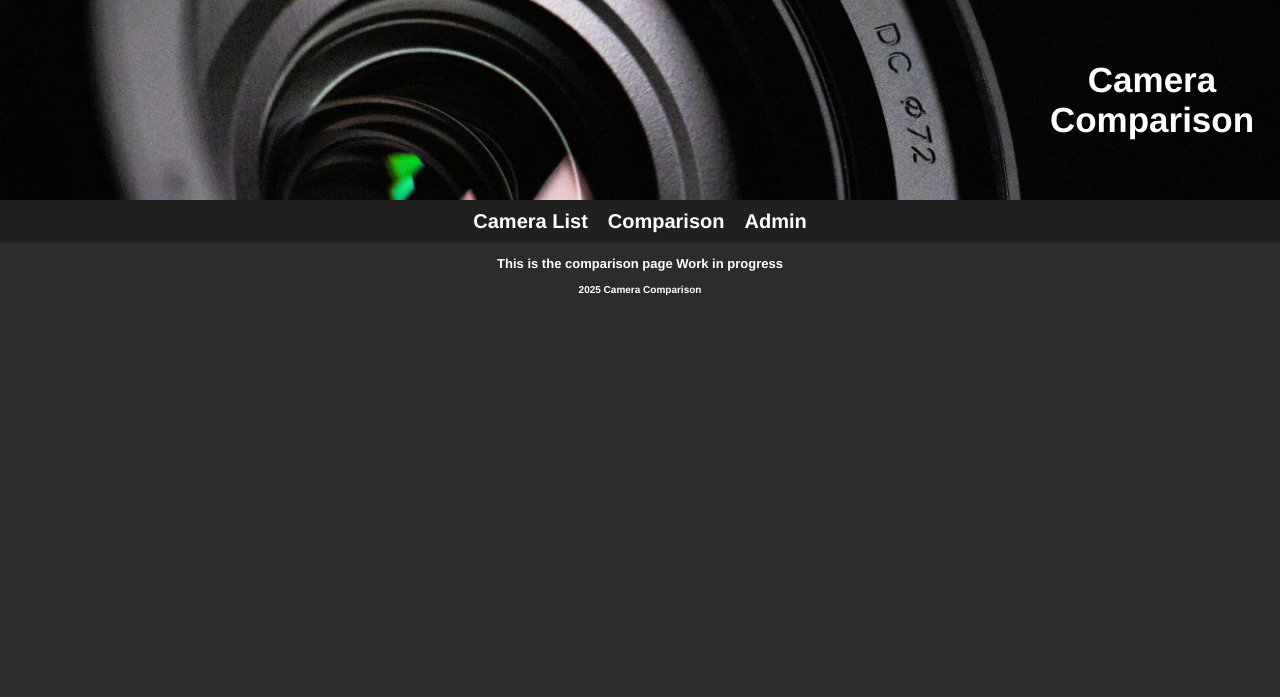
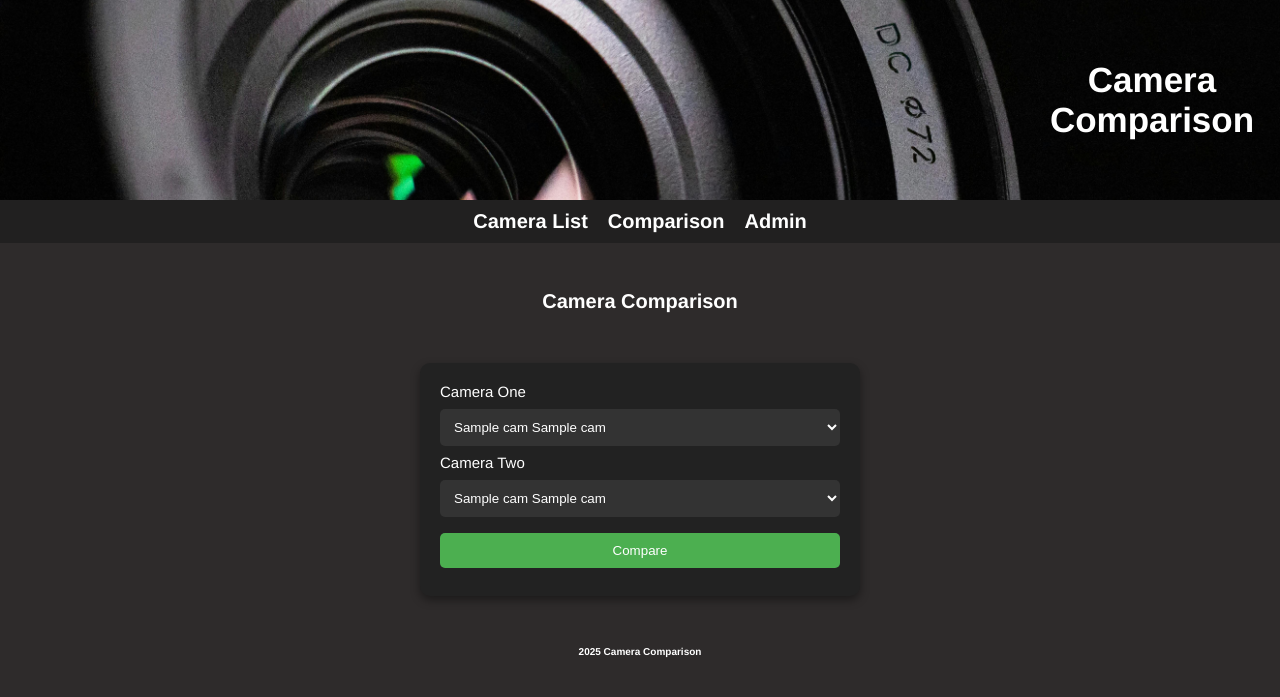
Before and after one commit to 22141bhs/camcomp, a Python web app: template templates/comparison.html in a window 1280 px wide. Shown: the top 697 px of the page. Run offline with Jinja, Linux system fonts and the light colour scheme; the template is opened without the code that fills it: most values are stand-ins (such as "Sample title", 1, 10 or a date in 2020).

Commit message:
added a comparison site with drop down for 2 cameras

```diff
--- a/static/styles.css
+++ b/static/styles.css
@@ -31,6 +31,7 @@ h1 {
     padding-top: 10px;
     padding-bottom: 10px;
 }
+
 
 h5 {
     font-size: 18px;
@@ -146,8 +147,6 @@ input[type="checkbox"] {
     cursor: pointer;
     padding-left: 10px;
 }
-
-
 
 
 .overview-box, .image-box {
@@ -309,3 +308,9 @@ a.logout:hover {
     background-color: #e25252;
     transform: scale(1.05);
 }
+
+.grid{
+    display: grid;
+    grid-template-columns: 1fr 1fr;
+    gap: 2px;
+}
--- a/templates/comparison.html
+++ b/templates/comparison.html
@@ -1,5 +1,21 @@
 {% extends "layout.html" %}
 {% block content %}
-<h3>This is the comparison page Work in progress</h3>
+<h6>Camera Comparison</h6>
+<form action="/comparison" method="post" class="post">
+    <label>Camera One</label>
+    <select name="camera1">
+        {% for camera in cameras %}
+        <option value="{{ camera[0] }}">{{ camera[2] }} {{ camera[1] }}</option>
+        {% endfor %}
+    </select>
 
+    <label>Camera Two</label>
+    <select name="camera2">
+        {% for camera in cameras %}
+        <option value="{{ camera[0] }}">{{ camera[2] }} {{ camera[1] }}</option>
+        {% endfor %}
+    </select>
+
+    <input type="submit" value="Compare">
+</form>
 {% endblock %}
--- /dev/null
+++ b/templates/comparisonv2.html
@@ -0,0 +1,5 @@
+ {% extends "layout.html" %}
+
+ {% block content %}
+ <div class="grid"></div>
+ {% endblock %}
```
Also changed, not shown: app.py (+10 -1 lines).
